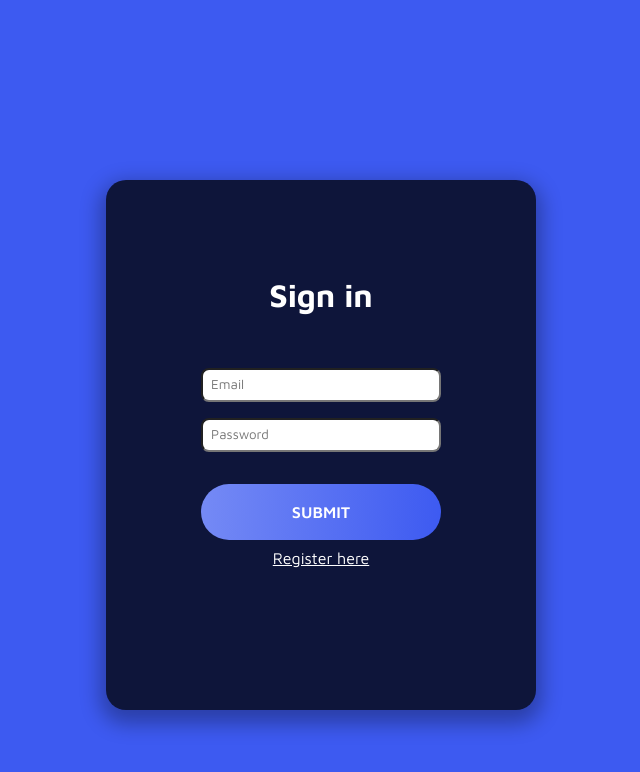
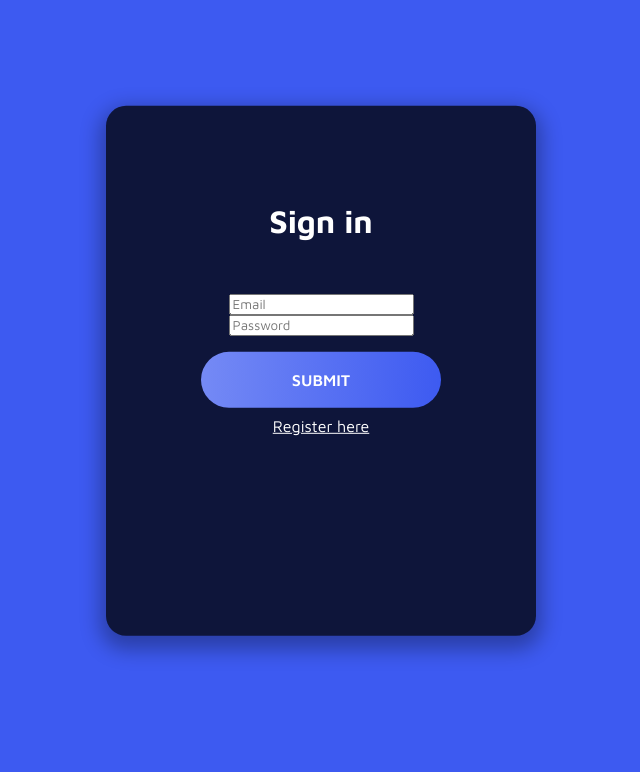
Before and after one commit to AlejandroDeWolf/Virtual-currency-frontend, a Vue app: page / in a window 1280 px wide. Shown: the top 772 px of the page, without its empty margins (319-959 px from the left). Built offline with nearby package versions, Linux system fonts and the light colour scheme.

Commit message:
style: minor style changes

```diff
--- a/src/sass/app.scss
+++ b/src/sass/app.scss
@@ -1,5 +1,5 @@
 @use "./global";
 @use "./components/btn";
 @use "./components/card";
-@use "./components/formInput";
+@use "./components/inputField";
 @use "./components/link";
--- a/src/sass/components/_card.scss
+++ b/src/sass/components/_card.scss
@@ -5,7 +5,7 @@
     width: 430px;
     height: 530px;
     margin: 0 auto;
-    transform: translateY(30%);
+    transform: translateY(16%);
     box-shadow: 0px 8px 20px 6px rgba(0, 0, 0, 0.3);
     border-radius: 20px;
     text-align: center;
```
